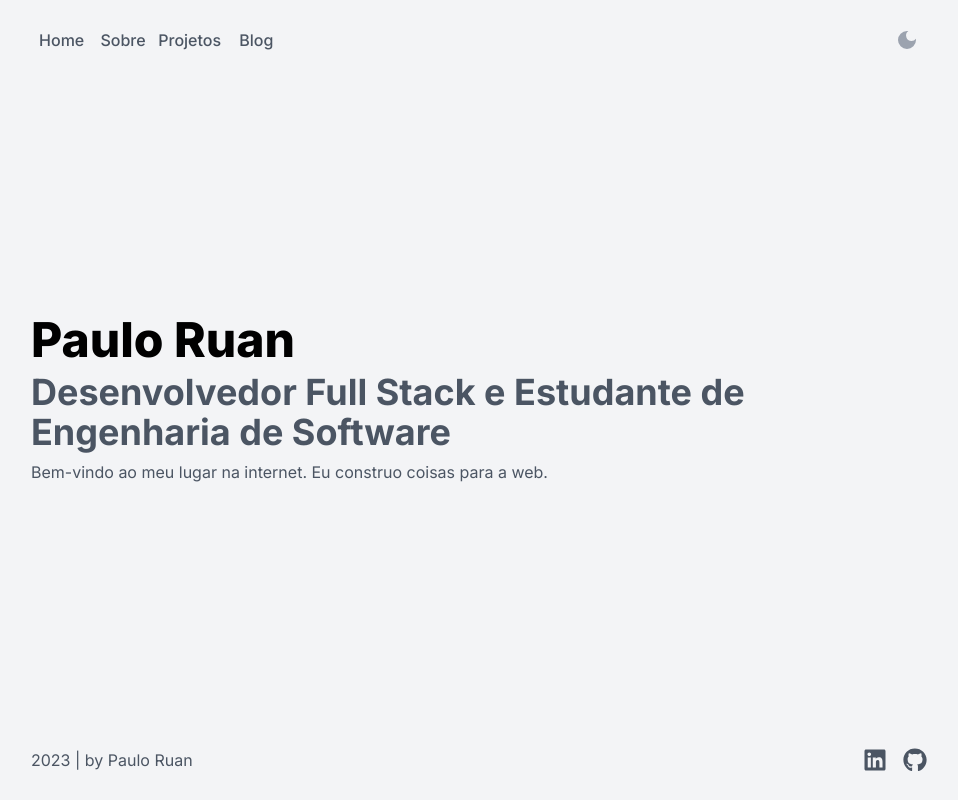
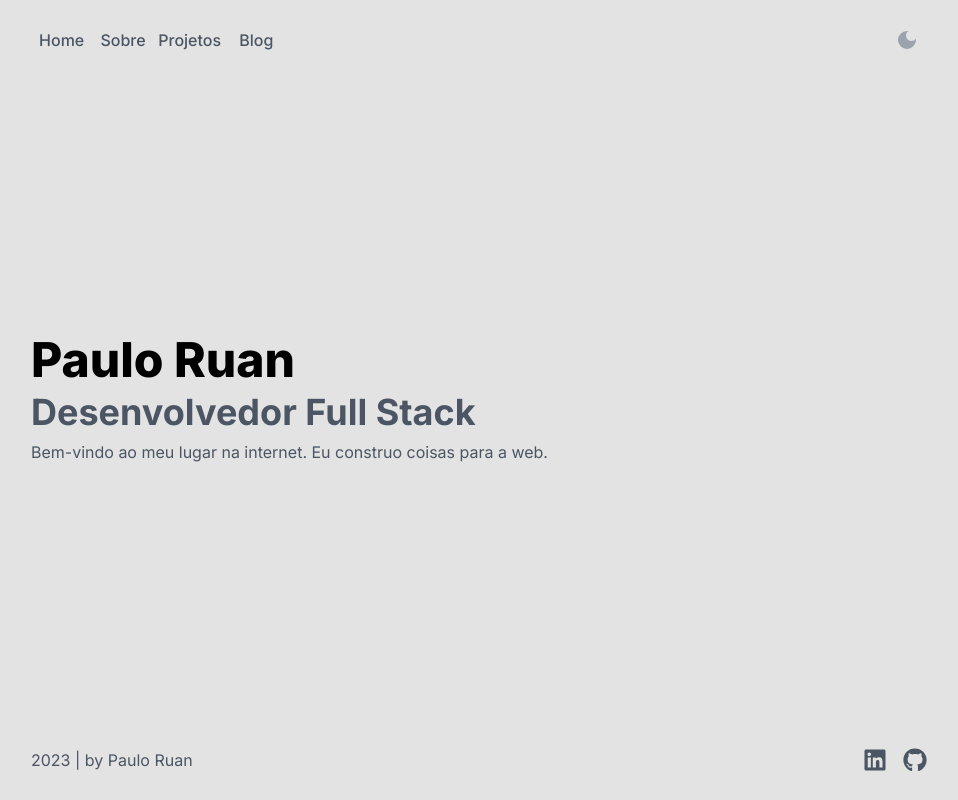
Before and after one commit to JamesWangDev/reactBlog, a Next.js app: page / in a window 1280 px wide. Shown: the whole page, without its empty margins (161-1119 px from the left). Built offline with nearby package versions, Linux system fonts and the light colour scheme.

Commit message:
refactor: `Home` page styled

```diff
--- a/src/pages/index.tsx
+++ b/src/pages/index.tsx
@@ -1,22 +1,15 @@
-import Head from "next/head"
-
 import { Footer } from "../components/Footer"
+import { HeadDefault } from "../components/HeadDefault"
 import { Header } from "../components/Header"
 import { HomeContent } from "../components/HomeContent"
 import { SectionContainer } from "../components/SectionContainer"
 
 export default function Home(): JSX.Element {
   return (
-    <div className="bg-gray-100 dark:bg-black font-sans font-bold flex min-h-screen flex-col items-center justify-between py-2 px-8 md:py-4 md:px-16">
-      <Head>
-        <title>pauloruan.io</title>
-        <link rel="icon" href="/favicon.ico" />
-      </Head>
+    <div className="bg-cod-gray-100 dark:bg-cod-gray-900 flex min-h-screen w-full flex-col items-center justify-between py-2 px-4 md:py-4 md:px-16">
+      <HeadDefault />
       <Header />
-      <SectionContainer
-        title="Paulo Ruan"
-        subtitle="Desenvolvedor Full Stack e Estudante de Engenharia de Software"
-      >
+      <SectionContainer title="Paulo Ruan" subtitle="Desenvolvedor Full Stack">
         <HomeContent />
       </SectionContainer>
       <Footer />
```
